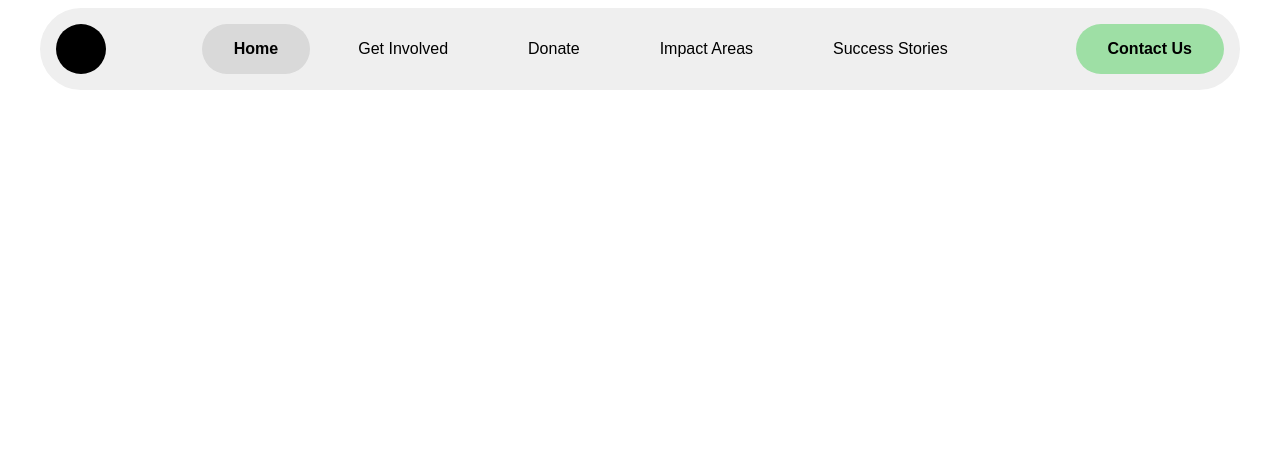
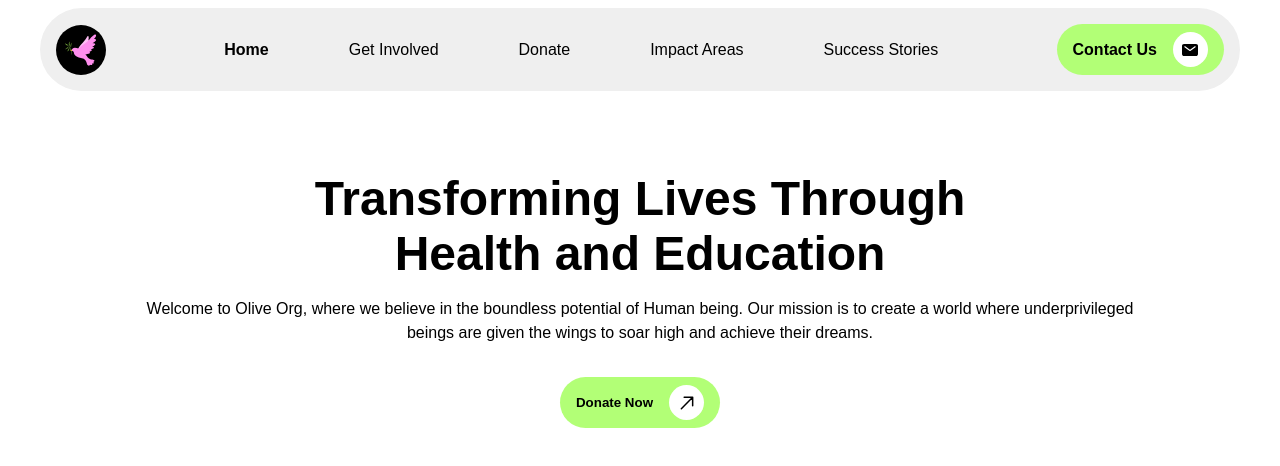
Before and after one commit to ArunKarthik05/Olive-trust, a Next.js app: page / in a window 1280 px wide. Shown: the top 466 px of the page. Built offline with nearby package versions, Linux system fonts and the light colour scheme.

Commit message:
hero-text

```diff
--- a/app/page.js
+++ b/app/page.js
@@ -1,5 +1,6 @@
 import Navbar from "@/components/Navbar/Navbar";
 import styles from "./page.module.scss";
+import Hero from "@/components/Hero/Hero";
 
 export default async function Home() {
   const navItems = [
@@ -13,7 +14,9 @@ export default async function Home() {
   return (
     <div className={styles.page}>
       <Navbar navItems={navItems} />
-      <section></section>
+      <section>
+        <Hero/>
+      </section>
     </div>
   );
 }
--- a/app/page.module.scss
+++ b/app/page.module.scss
@@ -1,3 +1,5 @@
 .page{
-
+    section{
+        min-height: 100vh;
+    }
 }
--- a/components/Hero/Hero.jsx
+++ b/components/Hero/Hero.jsx
@@ -3,6 +3,22 @@ import styles from "./Hero.module.scss";
 
 export default function Hero() {
   return (
-    <div>Hero</div>
+    <div className={styles.main}>
+          <div className={styles.content}>
+              <h1 className={styles.heading}>Transforming Lives Through<br/>Health and Education</h1>
+              <p>Welcome to Olive Org, where we believe in the boundless potential of Human being. Our mission is to create a world where underprivileged
+                <br />beings are given the wings to soar high and achieve their dreams.
+              </p>
+              <div>
+                <button className={styles.donateBtn}>Donate Now
+                    <div className={styles.svgContainer}>
+                    <svg width="14" height="14" viewBox="0 0 14 14" fill="none" xmlns="http://www.w3.org/2000/svg">
+                      <path d="M1.34312 12.6569L12.6568 1.34317M12.6568 1.34317V9.82845M12.6568 1.34317H4.17154" stroke="black" stroke-width="1.5" stroke-linecap="round" stroke-linejoin="round"/>
+                      </svg>
+                    </div>
+                </button>
+              </div>
+          </div>
+    </div>
   )
 }
--- a/components/Hero/Hero.module.scss
+++ b/components/Hero/Hero.module.scss
@@ -0,0 +1,20 @@
+@import "/styles/app.scss";
+
+.main{
+    height: 100vh;
+    .content{
+        padding-top: 10vh;
+        @extend .flexCol !optional;
+        align-items: center;
+        text-align: center;
+        p{
+            padding-top: 1rem;
+            line-height: 1.5;
+        }
+        .donateBtn{
+            margin-top: 2rem;
+            @extend .iconBtn !optional;
+            width: fit-content;
+        }
+    }
+}
--- a/components/Navbar/Navbar.jsx
+++ b/components/Navbar/Navbar.jsx
@@ -10,7 +10,20 @@ export default function Navbar({navItems}) {
   }
   return (
     <nav className={styles.nav}>
-        <div className={styles.logo}></div>
+        <div className={styles.logo}>
+        <svg width="32" height="32" viewBox="0 0 32 32" fill="none" xmlns="http://www.w3.org/2000/svg">
+          <path d="M4.87288 7.49695C4.87288 7.49695 3.2523 9.33568 3.8756 10.6342C4.4989 11.9328 4.09375 12.7223 4.09375 12.7223C4.09375 12.7223 5.17414 11.1329 4.70667 10.094C4.29113 9.10714 5.0287 8.06831 4.87288 7.49695Z" fill="#699635"/>
+          <path d="M0.302002 15.1428C0.302002 15.1428 2.28617 15.4752 2.85753 14.1247C3.42888 12.8262 4.395 12.7742 4.395 12.7742C4.395 12.7742 2.66015 12.5976 2.19267 13.5845C1.67326 14.5714 0.613651 14.7272 0.302002 15.1428Z" fill="#699635"/>
+          <path d="M6.99209 8.72275C6.99209 8.72275 5.21569 10.3537 5.4754 11.86C5.7351 13.3144 5.01831 14.0208 5.01831 14.0208C5.01831 14.0208 6.4519 12.8781 6.24413 11.7354C6.08831 10.5926 6.99209 9.2941 6.99209 8.72275Z" fill="#699635"/>
+          <path d="M2.08875 17.4074C2.08875 17.4074 3.88592 17.0646 4.14563 15.5583C4.3534 14.0519 5.22602 13.865 5.22602 13.865C5.22602 13.865 3.52233 14.2286 3.31457 15.3713C3.15874 16.514 2.29651 16.836 2.08875 17.4074Z" fill="#699635"/>
+          <path d="M2 10C3.35656 11.1224 4.56777 12.8061 5.48829 14.602C6.45726 16.4541 7.08709 18.6429 6.99019 21H6.94174C6.60261 18.8112 6.11812 16.6786 5.24605 14.8265C4.85846 13.9847 4.42242 13.199 3.93794 12.4694C3.5988 11.9643 3.25966 11.4592 2.87207 11.0102C2.72673 10.7857 2 10.1684 2 10Z" fill="#83BF4F"/>
+          <path d="M0 9C0 9 0.514793 11.1791 1.57988 11.1284C2.57396 11.2703 3 12 3 12C3 12 2.42308 10.0946 1.57988 10.0946C0.781065 10.0439 0.399408 9.15203 0 9Z" fill="#699635"/>
+          <path d="M7.37931 15L5 17L8 16.6L7.37931 15Z" fill="#FFCE31"/>
+          <path d="M13 16.211C13.1506 12.0009 18.8226 8.58026 21.8343 3.15983C23.1394 0.84431 24.2437 2.0547 23.4406 6.26474C28.6107 7.26462 19.425 19.158 17.5678 20L13 16.211Z" fill="#FFBEF5"/>
+          <path d="M12.9653 16.514C13.1212 12.3586 20.8085 10.281 24.1847 5.81401C31.2488 -3.53547 32.9628 1.65869 28.9633 4.72324C34.3133 5.71013 27.7167 9.19021 27.7167 9.19021C33.6381 9.50186 27.2493 12.6703 27.2493 12.6703C32.1837 13.6052 25.691 15.3713 25.691 15.3713C28.9633 16.5659 24.3405 17.8645 24.3405 17.8645C26.6779 19.6824 22.0551 19.8902 20.1333 20.7212L12.9653 16.514Z" fill="#FF8EED"/>
+          <path d="M6.94012 16.1504C6.94012 15.1635 8.13478 13.865 9.90079 13.865C14.6275 13.865 19.3542 18.9033 22.7823 23.4222C24.808 26.0712 28.1842 24.8766 29.2231 26.3309C29.9502 27.3698 28.392 27.8372 28.392 27.8372C28.392 27.8372 29.6905 30.0707 27.1973 29.2397C27.1973 29.2397 28.0284 31.8887 25.0158 30.746C25.0158 30.746 24.3405 32.46 22.8862 31.3693C20.9643 29.9149 22.5226 25.5518 16.9129 24.2533C7.45954 21.9678 9.27749 18.5397 8.6542 17.7086C8.34255 17.2412 6.94012 16.6698 6.94012 16.1504Z" fill="#FF8EED"/>
+        </svg>
+        </div>
         <div className={styles.itemsWrapper}>
           {navItems.map((item,i)=>{
             return(
@@ -20,6 +33,11 @@ export default function Navbar({navItems}) {
         </div>
         <div className={styles.contactUs}>
           <p>Contact Us</p>
+          <div className={styles.svgContainer}>
+            <svg width="16px" height="16px" viewBox="0 0 16 12" fill="none">
+              <path d="M14 0H2C1.46974 0.000541441 0.961363 0.201851 0.586413 0.559758C0.211463 0.917665 0.000567223 1.40293 0 1.90909V10.0909C0.000567223 10.5971 0.211463 11.0823 0.586413 11.4402C0.961363 11.7981 1.46974 11.9995 2 12H14C14.5303 11.9995 15.0386 11.7981 15.4136 11.4402C15.7885 11.0823 15.9994 10.5971 16 10.0909V1.90909C15.9994 1.40293 15.7885 0.917665 15.4136 0.559758C15.0386 0.201851 14.5303 0.000541441 14 0ZM13.4936 3.15784L8.35071 6.97602C8.25043 7.05044 8.12702 7.09084 8 7.09084C7.87298 7.09084 7.74957 7.05044 7.64929 6.97602L2.50643 3.15784C2.446 3.11428 2.39525 3.0597 2.35712 2.99726C2.31899 2.93482 2.29424 2.86576 2.2843 2.79411C2.27437 2.72246 2.27946 2.64964 2.29926 2.57988C2.31907 2.51012 2.3532 2.44481 2.39968 2.38776C2.44615 2.3307 2.50405 2.28302 2.56999 2.24751C2.63594 2.21199 2.70862 2.18934 2.78382 2.18087C2.85901 2.17239 2.93522 2.17827 3.00802 2.19816C3.08081 2.21804 3.14874 2.25154 3.20786 2.2967L8 5.85443L12.7921 2.2967C12.912 2.21033 13.0626 2.17244 13.2115 2.19124C13.3603 2.21005 13.4955 2.28402 13.5876 2.39718C13.6798 2.51033 13.7216 2.65357 13.704 2.79592C13.6864 2.93826 13.6108 3.06828 13.4936 3.15784Z" fill="black"/>
+            </svg>
+          </div>
         </div>
     </nav>
   )
--- a/components/Navbar/Navbar.module.scss
+++ b/components/Navbar/Navbar.module.scss
@@ -14,6 +14,9 @@
         border-radius: 50%;
         margin-left: 1rem;
         cursor: pointer;
+        @extend .flexRow !optional;
+        justify-content: center;
+        align-items: center;
     }
 
     .itemsWrapper{
@@ -31,14 +34,9 @@
 
     .contactUs{
         margin-right: 1rem;
-        background-color: $color-primary;
-        padding: 1rem 2rem;
-        border-radius: 3rem;
-        font-weight: bold;
-        cursor: pointer;
+        @extend .iconBtn !optional;
     }
 }
 .active{
     font-weight: bold;
-    background-color: rgb(217,217,217);
 }
--- a/styles/app.scss
+++ b/styles/app.scss
@@ -9,3 +9,30 @@
     display: flex;
     flex-direction: column;
 }
+.heading{
+    font-size: 48px;
+}
+.svgContainer{
+    background-color: white;
+    height: 35px;
+    width: 35px;
+    border-radius: 50%;
+    @extend .flexCol !optional;
+    align-items: center;
+    justify-content: center;
+}
+.iconBtn{
+    background-color: $color-primary;
+    padding: .5rem 1rem;
+    border-radius: 3rem;
+    cursor: pointer;
+    @extend .flexRow !optional;
+    align-items: center;
+    gap: 1rem;
+    border: none;
+    font-weight: bold;
+    transition: all 0.3s ease-in;
+    &:hover{
+        background-color: $color-hover;
+    }
+}
--- a/styles/variables.scss
+++ b/styles/variables.scss
@@ -1,2 +1,3 @@
 $color-secondary: rgb(239,239,239);
-$color-primary:rgb(158, 223, 165)
+$color-primary:rgb(178,255,118);
+$color-hover:rgb(146, 236, 77);
```
